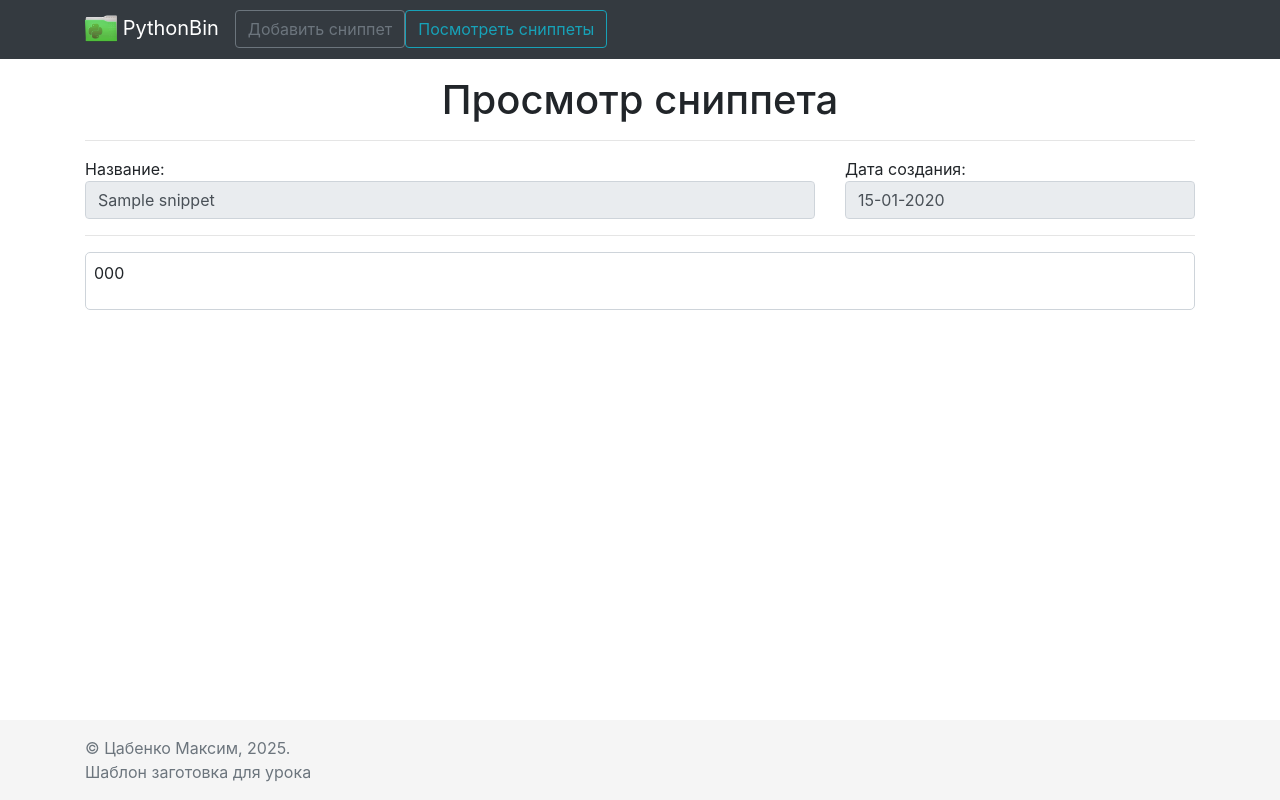
After one commit to Saabenko/Snippets_03032025, a Django app: page /snippets/1 in a window 1280 px wide. The commit adds this page. Run offline with Django 3.2, Linux system fonts and the light colour scheme; tables that the repository leaves empty hold one stand-in row (values such as "Sample post"); some libraries are stand-ins or nearby versions.

Commit message:
Done. Modul5:task13

```diff
--- a/MainApp/views.py
+++ b/MainApp/views.py
@@ -1,7 +1,7 @@
 from django.http import Http404
 from django.shortcuts import render, redirect
 from MainApp.models import Snippet
-
+from django.core.exceptions import ObjectDoesNotExist
 
 def index_page(request):
     context = {'pagename': 'PythonBin'}
@@ -20,3 +20,13 @@ def snippets_page(request):
         'snippets': snippets,
         }
     return render(request, 'pages/view_snippets.html', context)
+
+def snippet_detail(request, snippet_id: int):
+    context = {"pagename": "Просмотр сниппета"}
+    try:
+        snippet = Snippet.objects.get(id=snippet_id)
+    except ObjectDoesNotExist:
+        return render(request, "pages/errors.html", context | {"error": f"Snippet with id={snippet_id} not found"})
+    else:
+        context["snippet"] = snippet
+        return render(request, "pages/snippet_detail.html", context)
--- a/Snippets/urls.py
+++ b/Snippets/urls.py
@@ -7,4 +7,5 @@ urlpatterns = [
     path('', views.index_page, name='home'),
     path('snippets/add', views.add_snippet_page, name="snippets-add"),
     path('snippets/list', views.snippets_page, name="snippets-list"),
+    path('snippets/<int:snippet_id>', views.snippet_detail, name="snippet-detail")
 ] + static(settings.STATIC_URL, document_root=settings.STATIC_ROOT)
--- /dev/null
+++ b/templates/pages/snippet_detail.html
@@ -0,0 +1,38 @@
+{% extends 'base.html' %}
+
+{% block content %}
+    <!-- Begin page content -->
+    <div class="container">
+        <div class="row">
+            <div class="col text-center">
+                <h1>{{ pagename }}</h1>
+                <hr>
+            </div>
+        </div>
+
+        <div class="row">
+            <div class="col">
+                <fieldset disabled>
+                    <div class="row disabled">
+                        <div class="col col-8">
+                            Название: <input type="text" value="{{ snippet.name }}" class="form-control">
+                        </div>
+                        <div class="col col-4">
+                            Дата создания:<input type="text" value="{{ snippet.creation_date | date:"d-m-Y"}}" class="form-control">
+                        </div>
+                    </div>
+                    <hr>
+                    <div class="row">
+                        <div class="col">
+                            <div class="p-2 h-100" style="border:1px solid #ced4da; border-radius:5px;">
+                                <p>
+                                    {{ snippet.code }}
+                                </p>
+                            </div>
+                        </div>
+                    </div>
+                </fieldset>
+            </div>
+        </div>
+    </div>
+{% endblock %}
--- a/templates/pages/view_snippets.html
+++ b/templates/pages/view_snippets.html
@@ -33,7 +33,7 @@
                     {% for snippet in snippets %}
                     <tr>
                         <td scope="row">{{ snippet.id }}</td>
-                        <td><a href="/snippets/{{ snippet.id }}">{{ snippet.name }}</a></td>
+                        <td><a href="{% url "snippet-detail" snippet.id %}">{{ snippet.name }}</a></td>
                         <td>{{ snippet.creation_date | date:"Y-m-d H:i:s" }}</td>
                     </tr>
                     {% endfor %}
```
Also changed, not shown: templates/pages/errors.html (added, +16 -0 lines).
